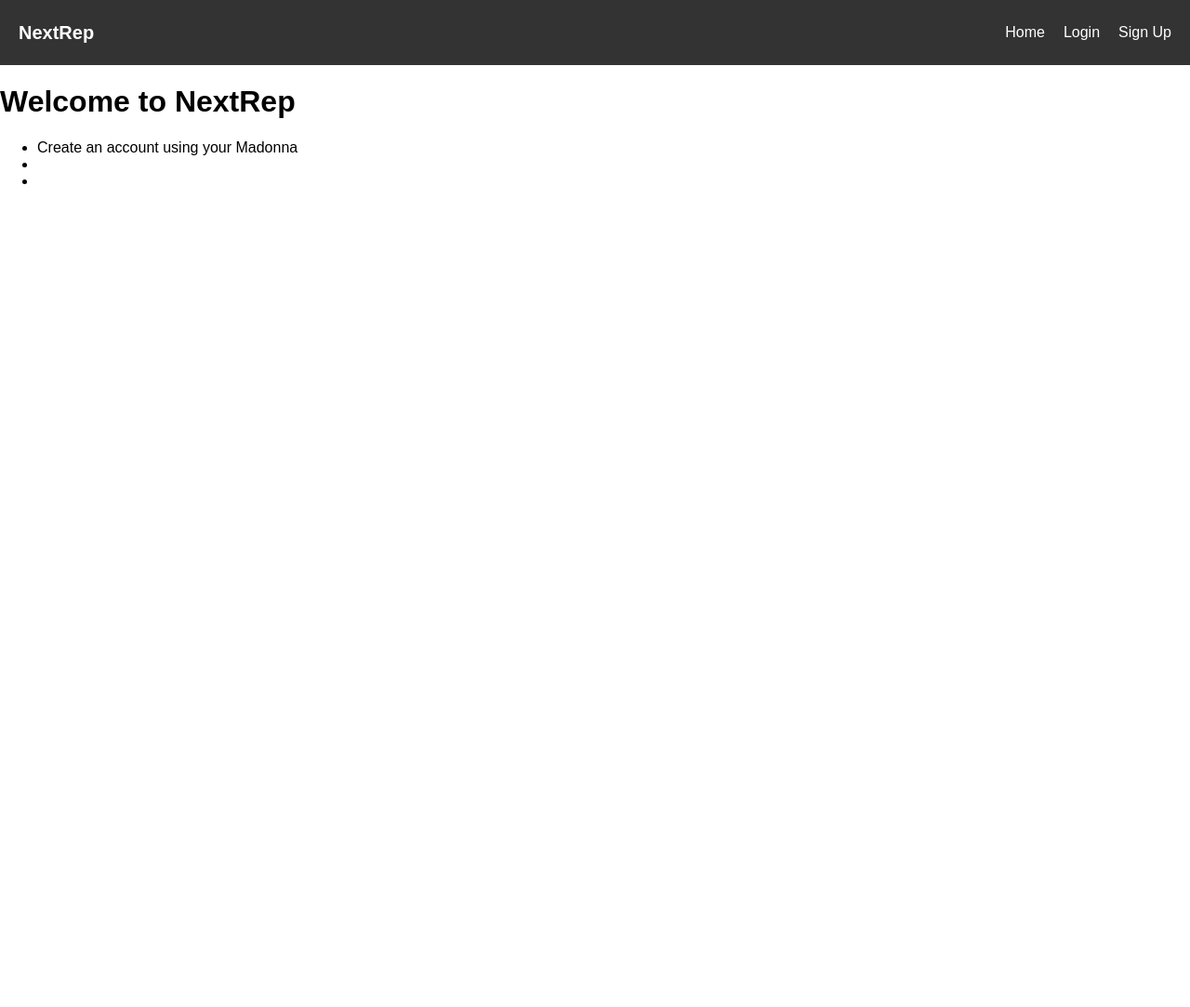
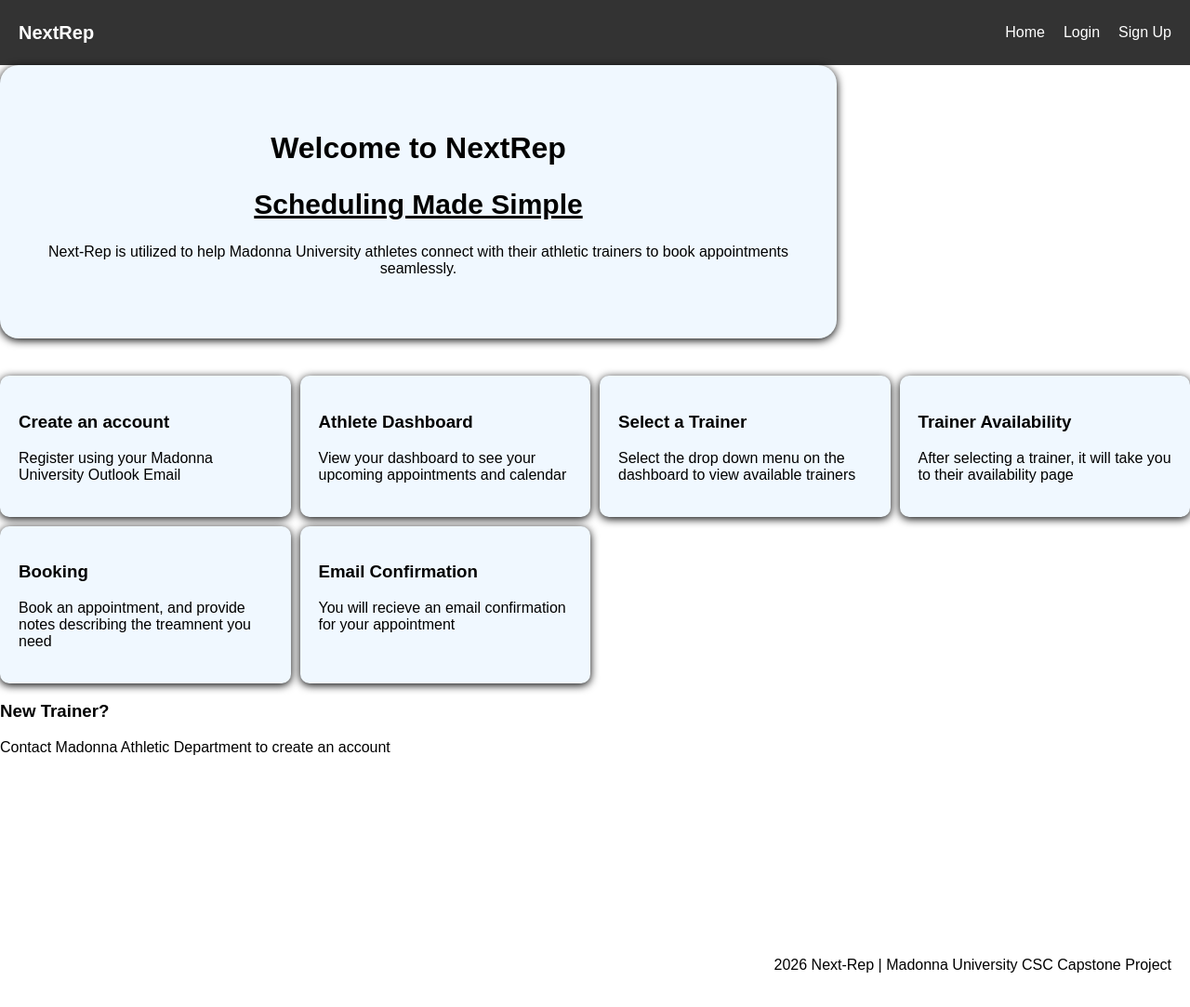
Before and after one commit to Swiskur/CSC-4960-Capstone-Project-Next-Rep, a Django app: page / in a window 1280 px wide. Shown: the whole page at 93% size. Before the commit the page ends 198 px from the top, so only its background shows below. Run offline with Django 4.2, Linux system fonts and the light colour scheme.

Commit message:
Added cancellation button and added info to home page and trainer dashboard

```diff
--- a/nextrep/main/static/css/styles.css
+++ b/nextrep/main/static/css/styles.css
@@ -1,6 +1,13 @@
 body {
   margin: 0;
   font-family: Arial, sans-serif;
+}
+
+footer{
+  text-align: right;
+  margin-top: 40px;
+  padding: 20px;
+
 }
 
 .login-container {
@@ -84,6 +91,35 @@ h2 {
   cursor: pointer;
 }
 
+.intro{
+  text-align: center;
+  margin-top: 40px auto;
+  padding: 40px;
+  max-width: 900px;
+  border-radius: 10px;
+  background-color: aliceblue;
+  box-shadow: 0px 2px 10px rgba(0, 0, 0, 1);
+}
+
+.how-to{
+  display: grid;
+  grid-template-columns: repeat(auto-fit, minmax(250px, 1fr));
+  gap: 20px;
+  margin-top: 40px;
+}
+
+.step{
+  padding: 25px;
+  border-radius: 10px;
+  background-color: aliceblue;
+  box-shadow: 0px 2px 10px rgba(0, 0, 0, 1);
+}
+
+.trainer{
+  text-align: center;
+  margin-top: 30px;
+}
+
 /* Mobile */
 @media (max-width: 768px) {
   .nav-links {
--- a/nextrep/main/templates/main/athlete_dashboard.html
+++ b/nextrep/main/templates/main/athlete_dashboard.html
@@ -64,6 +64,12 @@
         <br>
         Status - {{ appointment.status }}
         Notes - {{ appointment.notes }}
+        <br>
+        <form method="POST" action="{% url 'cancel_appointment' appointment.id %}">
+            {% csrf_token %}
+            <button type="submit">Cancel Appointment</button>
+        </form>
+
 
     </li>
     {% empty %}
--- a/nextrep/main/templates/main/base.html
+++ b/nextrep/main/templates/main/base.html
@@ -6,9 +6,9 @@
     <meta charset="UTF-8">
     <title>NextRep</title>
 
-    {% block head %}
+    {% block head%}
         <link rel="stylesheet" type="text/css" href="{% static 'css/styles.css' %}">
-    {% endblock %}
+    {% endblock%}
 </head>
 <body>
 
--- a/nextrep/main/templates/main/home.html
+++ b/nextrep/main/templates/main/home.html
@@ -2,18 +2,90 @@
 {% load static %}
 
 {% block content %}
-<h1>Welcome to NextRep</h1>
+<style>
+    footer{
+        text-align: right;
+        margin-top: 180px;
+        padding: 20px;
 
+    }
+    .intro{
+  text-align: center;
+  margin-top: 40px auto;
+  padding: 50px;
+  max-width: 800px;
+  border-radius: 20px;
+  background-color: aliceblue;
+  box-shadow: 0px 2px 10px rgba(0, 0, 0, 1);
+}
 
-<ul>
-    <li>
-Create an account using your Madonna
-    </li>
-    <li>
+.how-to{
+  display: grid;
+  grid-template-columns: repeat(auto-fit, minmax(250px, 1fr));
+  gap: 10px;
+  margin-top: 40px;
+}
 
-    </li>
-    <li>
+.step{
+  padding: 20px;
+  border-radius: 10px;
+  background-color: aliceblue;
+  box-shadow: 0px 2px 10px rgba(0, 0, 0, 1);
+}
 
-    </li>
-</ul>
+.trainer{
+  text-align: center;
+  margin-top: 30px;
+}
+</style>
+<div class="intro">
+    <h1>Welcome to NextRep</h1>
+
+    <h2>Scheduling Made Simple</h2>
+
+    <p>
+        Next-Rep is utilized to help Madonna University athletes
+        connect with their athletic trainers to book appointments seamlessly.
+    </p>
+</div>
+
+<div class="how-to">
+    <div class="step">
+        <h3>Create an account </h3>
+        <p>Register using your Madonna University Outlook Email</p>
+    </div>
+
+    <div class="step">
+        <h3>Athlete Dashboard</h3>
+        <p>View your dashboard to see your upcoming appointments and calendar</p>
+    </div>
+
+    <div class="step">
+        <h3>Select a Trainer</h3>
+        <p>Select the drop down menu on the dashboard to view available trainers</p>
+    </div>
+
+    <div class="step">
+        <h3>Trainer Availability</h3>
+        <p>After selecting a trainer, it will take you to their availability page</p>
+    </div>
+
+    <div class="step">
+        <h3>Booking</h3>
+        <p>Book an appointment, and provide notes describing the treamnent you need</p>
+    </div>
+
+    <div class="step">
+        <h3>Email Confirmation</h3>
+        <p>You will recieve an email confirmation for your appointment</p>
+    </div>
+
+</div>
+
+<h3>New Trainer?</h3>
+<p>Contact Madonna Athletic Department to create an account</p>
+
+<footer>
+    <p>2026 Next-Rep | Madonna University CSC Capstone Project</p>
+</footer>
 {% endblock %}
--- a/nextrep/main/urls.py
+++ b/nextrep/main/urls.py
@@ -11,6 +11,7 @@ urlpatterns = [
     path('trainer-dashboard/', views.trainer_dashboard, name='trainer_dashboard'),
     path('trainer-open-appointments/<int:trainer_id>/', views.trainer_open_appointments, name='trainer_open_appointments'),
     path('logout/', views.logout_view, name='logout'),
-    path('calendar/', views.calendar, name='calendar')
+    path('calendar/', views.calendar, name='calendar'),
+    path('cancel-appointment/<int:appointment_id>/', views.cancel_appointment, name='cancel_appointment')
 
 ]
--- a/nextrep/main/views.py
+++ b/nextrep/main/views.py
@@ -59,7 +59,13 @@ def trainer_dashboard(request):
     #If an athlete tries accessing then it will redirct them to the athlete dashbaord
     if request.user.role != 'trainer':
         return redirect('athlete_dashboard')
-    return render(request, 'main/trainer_dashboard.html')
+
+    appointments = Appointment.objects.filter(
+        trainer=request.user,
+        end_time__gte=timezone.now()
+
+    ).exclude(status='canceled').order_by('start_time')
+    return render(request, 'main/trainer_dashboard.html', {'appointments': appointments,})
 
 @login_required(login_url='log_in')
 def trainer_avail(request):
@@ -124,7 +130,7 @@ def athlete_dashboard(request):
    appointments = Appointment.objects.filter(
         athlete=athlete,
         end_time__gte=timezone.now()
-    ).order_by('start_time')
+    ).exclude(status='canceled').order_by('start_time')
    return render(request, 'main/athlete_dashboard.html', {'trainers': trainers, 'appointments': appointments})
 
 @login_required(login_url='log_in')
@@ -224,5 +230,32 @@ def trainer_open_appointments(request, trainer_id):
         'form': form,
     })
 
+#Canceled Function
+@login_required(login_url='login')
+def cancel_appointment(request, appointment_id):
+
+    #Retrieves the appointment
+    appointment = get_object_or_404(Appointment, id=appointment_id)
+
+    #User restrictions for athletes and trainers only
+    if request.user != appointment.athlete and request.user != appointment.trainer:
+        return redirect('home')
+
+
+    #Changing appointment status to canceled
+    appointment.status = 'canceled'
+    appointment.save()
+
+    #Making canceled appointments available again
+    if appointment.availability:
+        appointment.availability.is_booked = False
+        appointment.availability.save()
+
+    #Redirecting users to their dashboards
+    if request.user.role == 'trainer':
+        return redirect('trainer_dashboard')
+    if request.user.role == 'athlete':
+        return redirect('athlete_dashboard')
+
 def calendar(request):
     return render(request, 'main/calendar.html')
```
Also changed, not shown: nextrep/main/templates/main/trainer_dashboard.html (+25 -0 lines).
